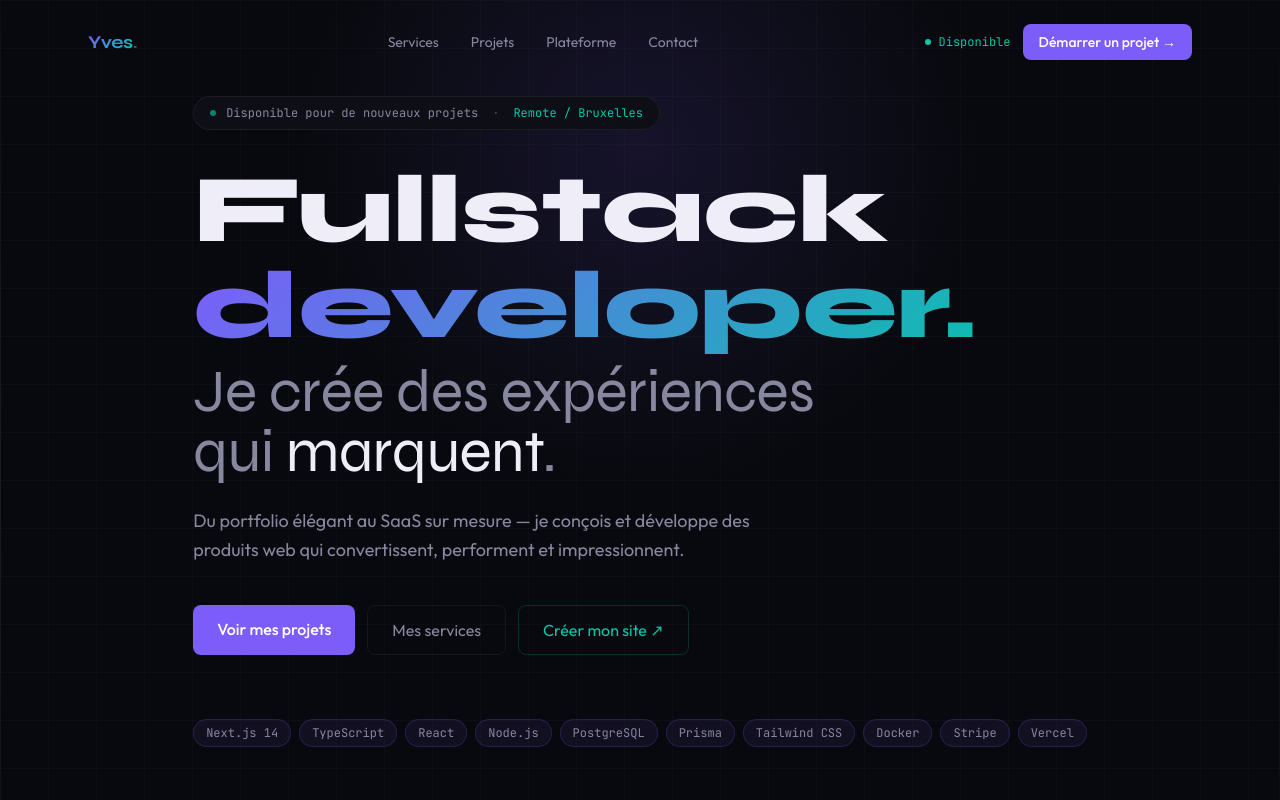
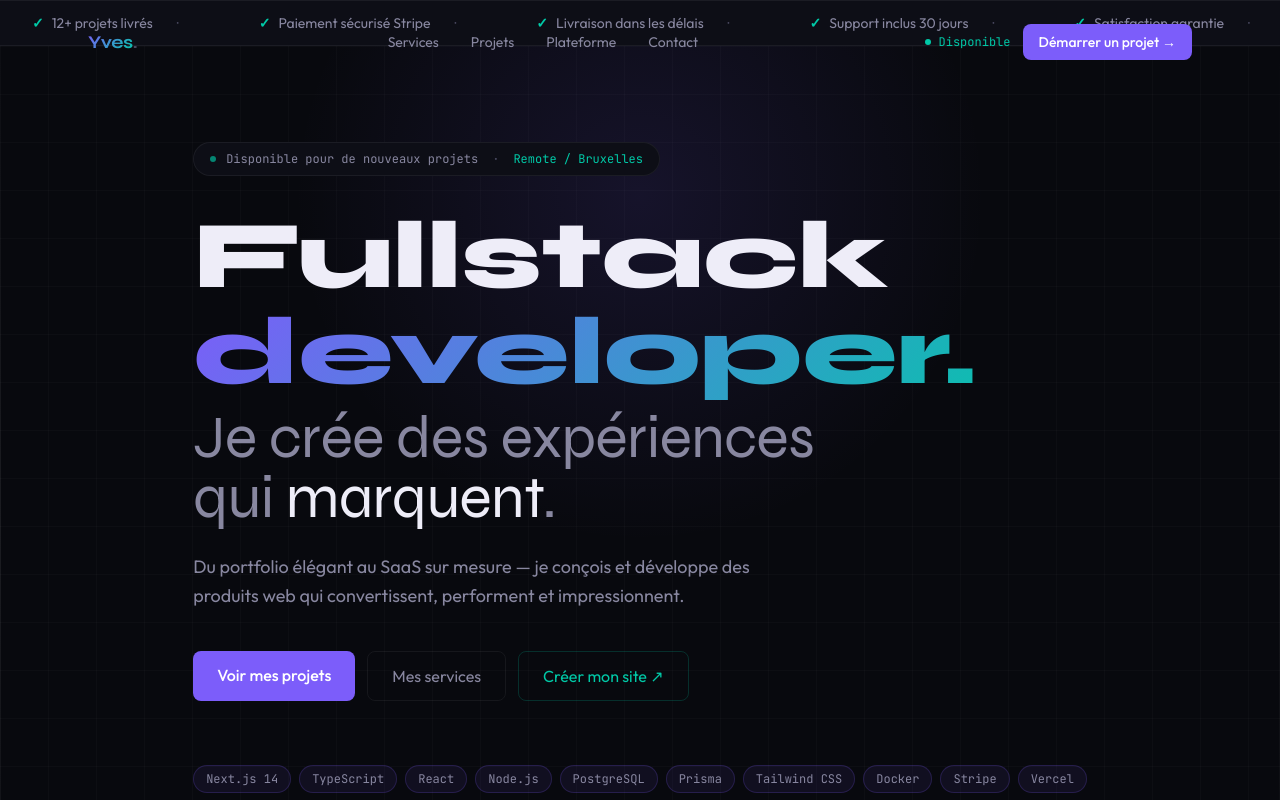
Before and after one commit to yvesnet9/yvescodes, a Next.js app: page / in a window 1280 px wide. Shown: the top 800 px of the page. Built offline with nearby package versions, Linux system fonts and the light colour scheme.

Commit message:
feat: trust bar défilante

```diff
--- a/src/app/page.tsx
+++ b/src/app/page.tsx
@@ -1,4 +1,5 @@
 import Navbar from "@/components/Navbar";
+import TrustBar from "@/components/TrustBar";
 import Hero from "@/components/Hero";
 import Services from "@/components/Services";
 import Projects from "@/components/Projects";
@@ -10,6 +11,7 @@ export default function Home() {
   return (
     <main className="relative min-h-screen">
       <Navbar />
+      <TrustBar />
       <Hero />
       <Services />
       <Projects />
--- /dev/null
+++ b/src/components/TrustBar.tsx
@@ -0,0 +1,23 @@
+const TRUST_ITEMS = [
+  { icon: "✓", text: "12+ projets livrés" },
+  { icon: "✓", text: "Paiement sécurisé Stripe" },
+  { icon: "✓", text: "Livraison dans les délais" },
+  { icon: "✓", text: "Support inclus 30 jours" },
+  { icon: "✓", text: "Satisfaction garantie" },
+];
+
+export default function TrustBar() {
+  return (
+    <div className="border-y border-border bg-bg-2 py-3 overflow-hidden">
+      <div className="flex animate-[scroll_20s_linear_infinite] whitespace-nowrap">
+        {[...TRUST_ITEMS, ...TRUST_ITEMS].map((item, i) => (
+          <span key={i} className="inline-flex items-center gap-2 px-8 text-sm font-body">
+            <span className="text-teal font-bold">{item.icon}</span>
+            <span className="text-text-2">{item.text}</span>
+            <span className="text-text-3 mx-4">·</span>
+          </span>
+        ))}
+      </div>
+    </div>
+  );
+}
```
